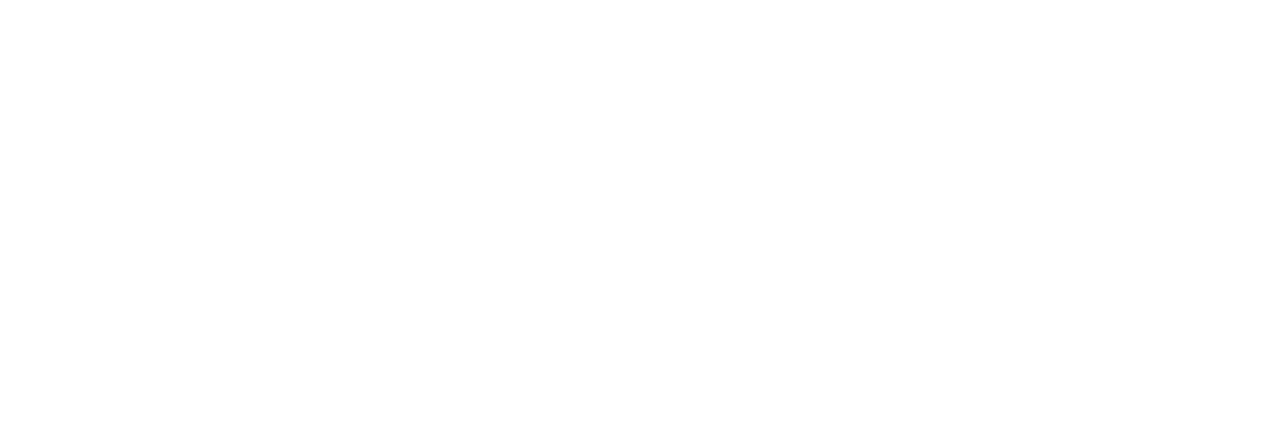
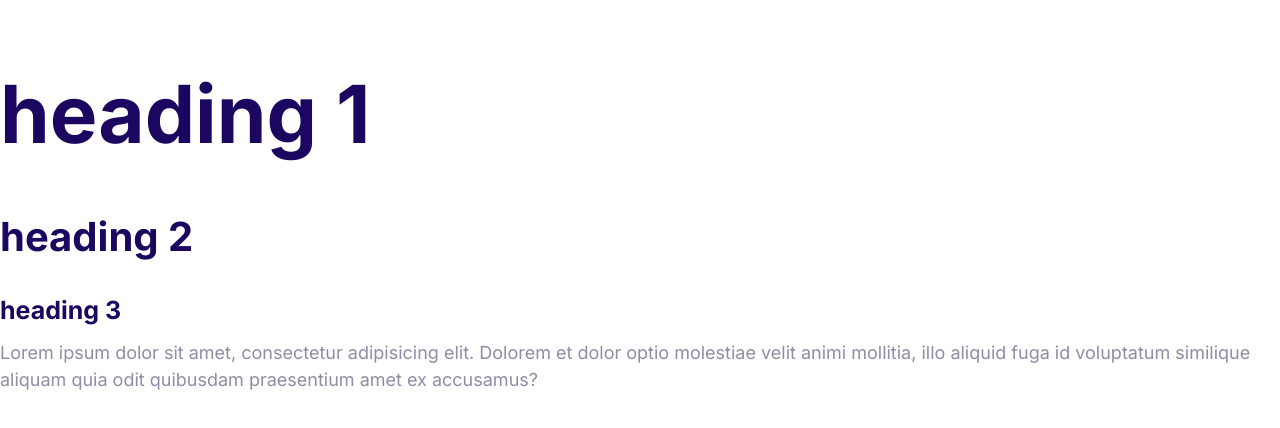
Before and after one commit to jadismail/JadIs, a plain HTML site: page index.html in a window 1280 px wide. Drawn offline with Linux system fonts and the light colour scheme.

Commit message:
Define the styles for the fonts.

```diff
--- a/css/styles.css
+++ b/css/styles.css
@@ -5,3 +5,56 @@
     --color-headings: #1b0760;
     --color-body: #918ca4;
 }
+
+html {
+    /* 62.5% of 16px = 10px */
+    font-size: 62.5%;
+}
+
+body {
+    font-family: Inter, Arial, Helvetica, sans-serif;
+    color: var(--color-body);
+    font-size: 2.4rem;
+    line-height: 1.5;
+}
+
+h1,
+h2,
+h3 {
+    color: var(--color-headings);
+}
+
+h1 {
+    /* 1 x font size of the html element */
+    font-size: 7rem;
+    margin-bottom: 1rem;
+}
+
+h2 {
+    font-size: 4rem;
+    margin-bottom: 1rem;
+}
+
+h3 {
+    font-size: 3rem;
+    margin-bottom: 1rem;
+}
+
+p {
+    margin-top: 0;
+}
+
+@media screen and (min-width: 1024px) {
+    body {
+        font-size: 1.8rem;
+    }
+    h1 {
+        font-size: 8rem;
+    }
+    h2 {
+        font-size: 4rem;
+    }
+    h3 {
+        font-size: 2.5rem;
+    }
+}
--- a/index.html
+++ b/index.html
@@ -5,13 +5,19 @@
     <meta charset="UTF-8">
     <meta http-equiv="X-UA-Compatible" content="IE=edge">
     <meta name="viewport" content="width=device-width, initial-scale=1.0">
+    <link rel="preconnect" href="https://fonts.googleapis.com">
+    <link rel="preconnect" href="https://fonts.gstatic.com" crossorigin>
+    <link href="https://fonts.googleapis.com/css2?family=Inter:wght@400;700&display=swap" rel="stylesheet">
     <link rel="stylesheet" href="./css/normalize.css">
     <link rel="stylesheet" href="./css/styles.css">
     <title>Document</title>
 </head>
 
 <body>
-
+    <h1>heading 1</h1>
+    <h2>heading 2</h2>
+    <h3>heading 3</h3>
+    <p>Lorem ipsum dolor sit amet, consectetur adipisicing elit. Dolorem et dolor optio molestiae velit animi mollitia, illo aliquid fuga id voluptatum similique aliquam quia odit quibusdam praesentium amet ex accusamus?</p>
 </body>
 
 </html>
```
